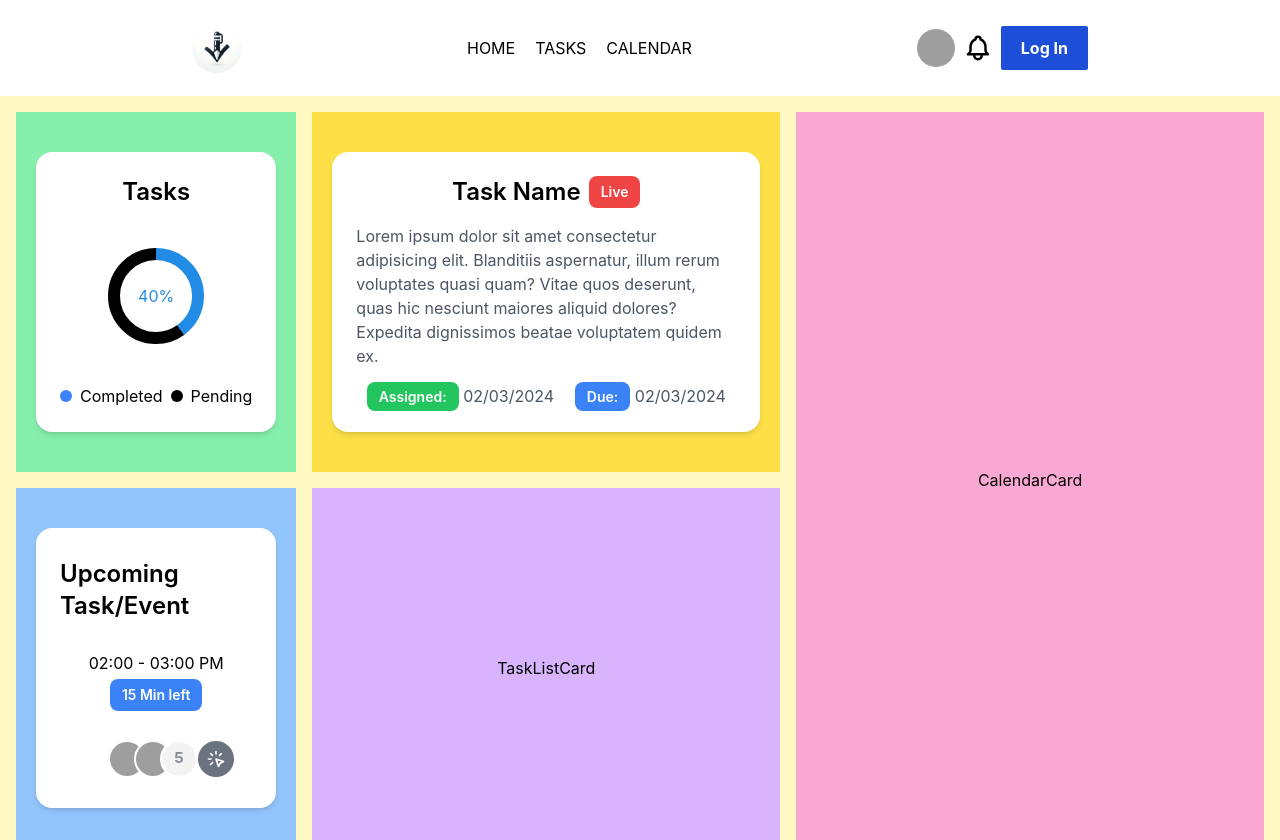
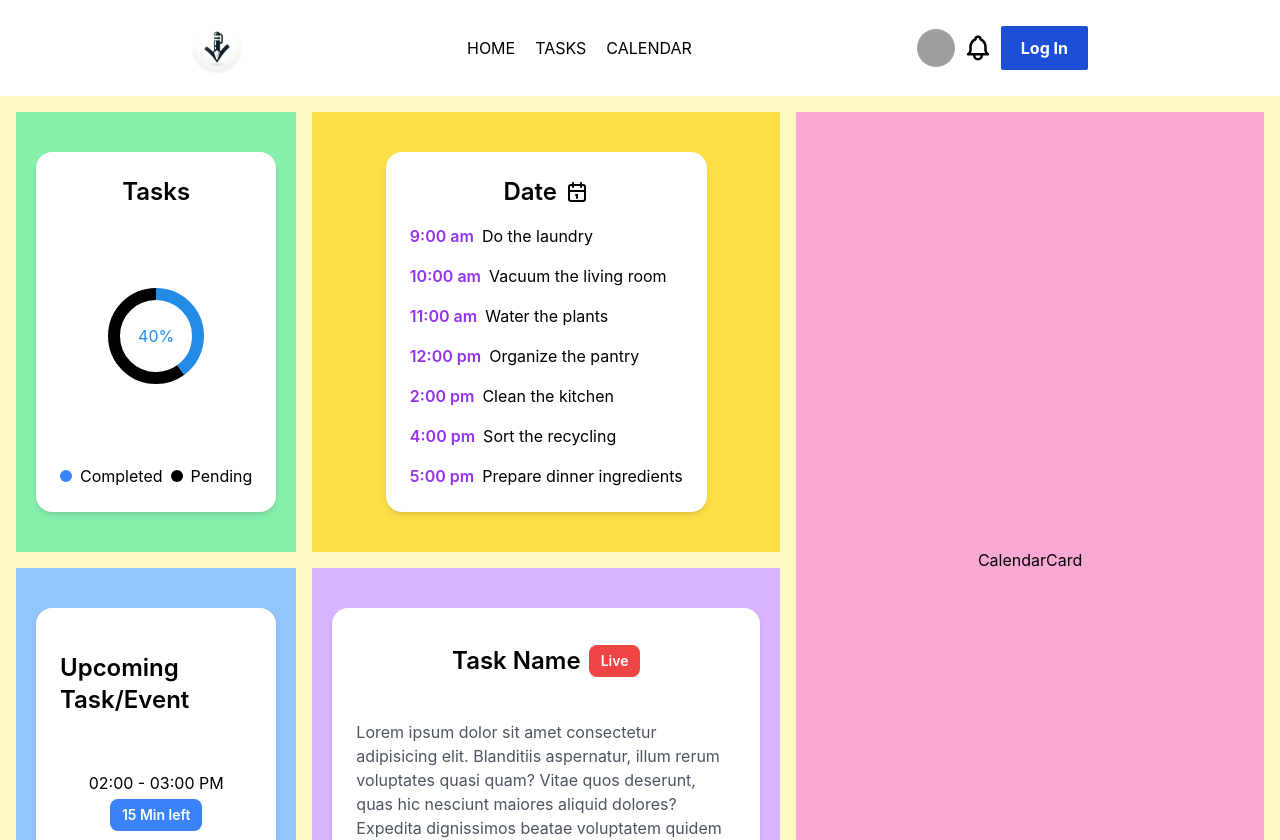
Before and after one commit to brosmar18/todo-app, a React (Vite) app: page / in a window 1280 px wide. Shown: the top 840 px of the page. Built offline with nearby package versions, Linux system fonts and the light colour scheme; grey boxes are pictures that could not be loaded.

Commit message:
Task planner card added

```diff
--- a/src/Components/Footer/index.jsx
+++ b/src/Components/Footer/index.jsx
@@ -16,4 +16,4 @@ const Footer = () => {
     )
 }
 
-export default Footer
+export default Footer;
--- a/src/Components/Home/LiveTaskCard/index.jsx
+++ b/src/Components/Home/LiveTaskCard/index.jsx
@@ -1,4 +1,3 @@
-import { IconCalendarDue, IconCalendar } from '@tabler/icons-react';
 
 const LiveTaskCard = () => {
   return (
--- a/src/Components/Home/ProgressCard/index.jsx
+++ b/src/Components/Home/ProgressCard/index.jsx
@@ -1,7 +1,6 @@
 import { RingProgress, Text } from '@mantine/core';
 
 const ProgressCard = () => {
-    const progressValue = 85;
 
     return (
         <div className="bg-white p-6 rounded-2xl shadow-md flex flex-col items-center justify-between space-y-4 h-full  max-w-lg">
--- a/src/Components/Home/TaskListCard/index.jsx
+++ /dev/null
@@ -1,9 +0,0 @@
-import React from 'react'
-
-const TaskListCard = () => {
-  return (
-    <div>TaskListCard</div>
-  )
-}
-
-export default TaskListCard
--- /dev/null
+++ b/src/Components/Home/TaskPlanner/index.jsx
@@ -0,0 +1,36 @@
+import { IconCalendar } from '@tabler/icons-react';
+
+const tasks = [
+  { time: '9:00 am', description: 'Do the laundry' },
+  { time: '10:00 am', description: 'Vacuum the living room' },
+  { time: '11:00 am', description: 'Water the plants' },
+  { time: '12:00 pm', description: 'Organize the pantry' },
+  { time: '2:00 pm', description: 'Clean the kitchen' },
+  { time: '4:00 pm', description: 'Sort the recycling' },
+  { time: '5:00 pm', description: 'Prepare dinner ingredients' },
+];
+
+
+const TaskPlanner = () => {
+  return (
+    <div className="bg-white p-6 rounded-2xl shadow-md flex flex-col items-center justify-around space-y-4 h-full max-w-lg">
+      <div className='flex items-center gap-2'>
+        <h3 className='text-2xl font-semibold'>Date</h3>
+        <IconCalendar />
+      </div>
+      <div className='w-full'>
+        {tasks.map((task, index) => (
+          <div
+            key={`task-list-${index}`}
+            className='flex items-center justify-b mb-4 last:mb-0'
+          >
+            <p className='text-purple-600 font-semibold mr-2'>{task.time}</p>
+            <p className='flex-1'>{task.description}</p>
+          </div>
+        ))}
+      </div>
+    </div>
+  );
+};
+
+export default TaskPlanner
--- a/src/Components/Home/index.js
+++ b/src/Components/Home/index.js
@@ -2,12 +2,12 @@ import ProgressCard from './ProgressCard';
 import CalendarCard from './CalendarCard';
 import LiveTaskCard from './LiveTaskCard';
 import UpcomingCard from './UpcomingCard';
-import TaskListCard from './TaskListCard';
+import TaskPlanner from './TaskPlanner';
 
 export {
     ProgressCard,
     CalendarCard,
     LiveTaskCard,
     UpcomingCard,
-    TaskListCard
+    TaskPlanner
 };
--- a/src/pages/Home/index.jsx
+++ b/src/pages/Home/index.jsx
@@ -3,7 +3,7 @@ import {
   CalendarCard,
   LiveTaskCard,
   UpcomingCard,
-  TaskListCard
+  TaskPlanner
 } from '../../Components/Home';
 
 const Home = () => {
@@ -19,11 +19,11 @@ const Home = () => {
       </div>
       {/* Live Task Card */}
       <div className="bg-yellow-300 flex items-center justify-center md:col-start-2 md:col-end-3 md:row-start-1 md:row-end-2 py-10 px-5">
-        <LiveTaskCard />
+        <TaskPlanner />
       </div>
       {/* Task List Card */}
       <div className="bg-purple-300 flex items-center justify-center md:col-start-2 md:col-end-3 md:row-start-2 md:row-end-3 py-10 px-5">
-        <TaskListCard />
+        <LiveTaskCard />
       </div>
       {/* Calendar Card */}
       <div className="bg-pink-300 flex items-center justify-center md:col-start-3 md:col-end-4 md:row-start-1 md:row-end-3 py-10 px-5">
```
